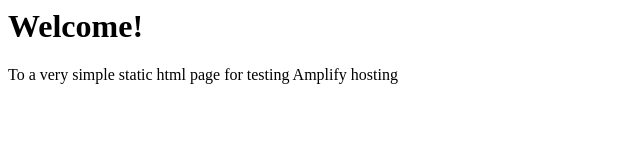
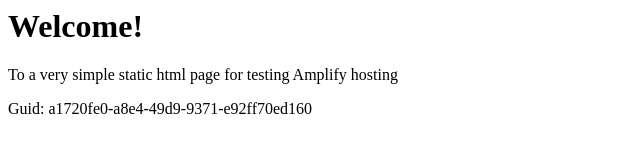
Before and after one commit to aws-aemilia-iad/Github-PR-Commit-Integration-Test-DoNotTouch-GitHubAutoBuildCanaryTest-v1-gamma-us-east-1, a website: page src/index.html in a window 1280 px wide. Shown: the whole page, without its empty margins (0-640 px from the left). Drawn offline with Linux system fonts and the light colour scheme.

Commit message:
commit from integ tests

```diff
--- a/src/index.html
+++ b/src/index.html
@@ -1,3 +1,5 @@
+
+
 <html lang="en">
 
 <head>
@@ -10,6 +12,6 @@
 <body>
     <h1>Welcome!</h1>
     <p>To a very simple static html page for testing Amplify hosting</p>
-</body>
+    <p>Guid: a1720fe0-a8e4-49d9-9371-e92ff70ed160</p></body>
 
 </html>
```
